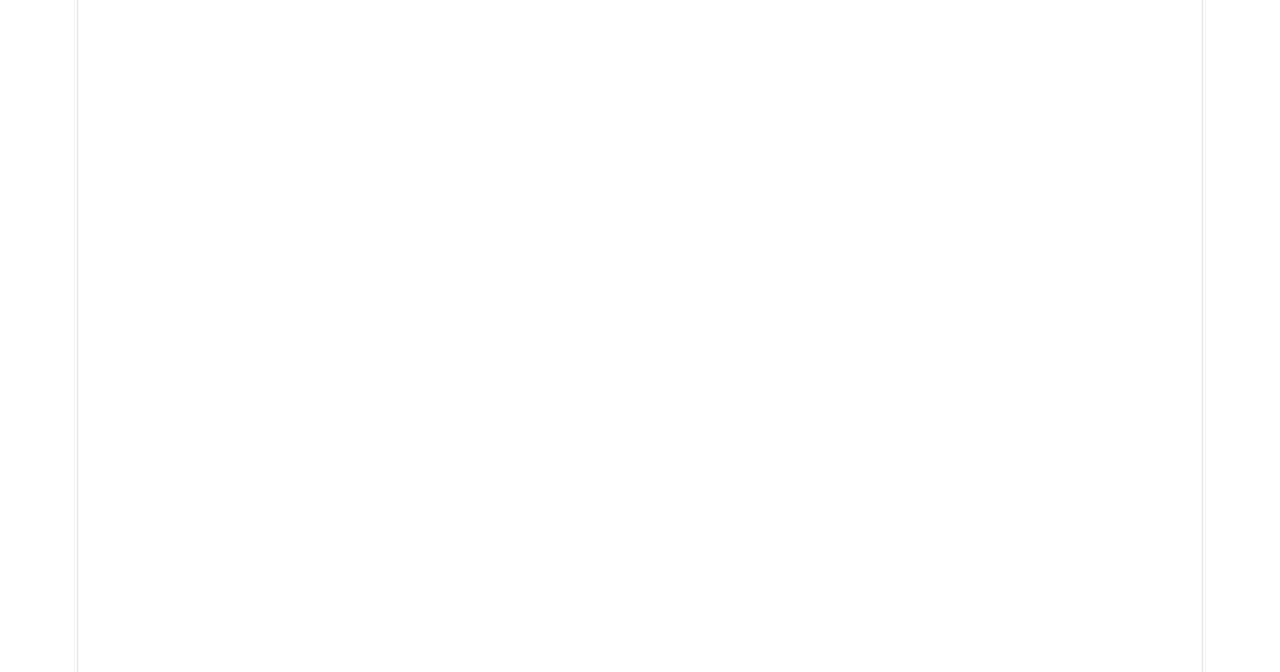
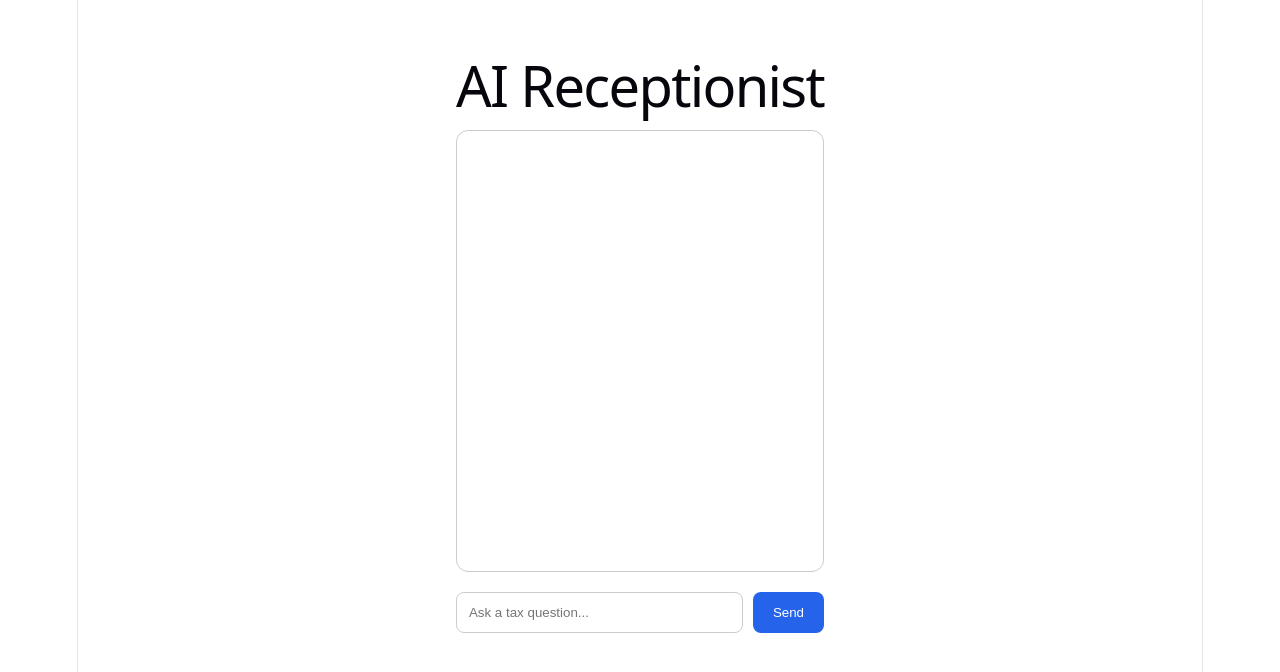
Before and after one commit to jas-michele/tax-ai-receptionist-, a React (Vite) app in the folder client/: page /chat in a window 1280 px wide. Before the commit this address had no page. Shown: the top 672 px of the page. Built offline with nearby package versions, Linux system fonts and the light colour scheme.

Commit message:
feat: add chat functionality with message input and display

```diff
--- a/client/src/App.css
+++ b/client/src/App.css
@@ -61,3 +61,101 @@
 
   margin-bottom: 15px;
 }
+
+.button-group {
+  margin-top: 15px;
+
+  display: flex;
+
+  flex-wrap: wrap;
+
+  gap: 10px;
+}
+
+.button-group button {
+  border: none;
+
+  padding: 8px 12px;
+
+  border-radius: 8px;
+
+  cursor: pointer;
+
+  background-color: #2563eb;
+
+  color: white;
+
+  font-size: 0.9rem;
+
+  transition: background-color 0.2s ease;
+}
+
+.button-group button:hover {
+  background-color: #1d4ed8;
+}
+
+.chat-container {
+  padding: 40px;
+
+  max-width: 800px;
+
+  margin: 0 auto;
+}
+
+.chat-box {
+  height: 400px;
+
+  border: 1px solid #ccc;
+
+  border-radius: 12px;
+
+  padding: 20px;
+
+  overflow-y: auto;
+
+  margin-bottom: 20px;
+
+  background: white;
+}
+
+.chat-message {
+  background-color: #e0f2fe;
+
+  padding: 10px 14px;
+
+  border-radius: 10px;
+
+  margin-bottom: 10px;
+
+  width: fit-content;
+}
+
+.chat-input-container {
+  display: flex;
+
+  gap: 10px;
+}
+
+.chat-input-container input {
+  flex: 1;
+
+  padding: 12px;
+
+  border-radius: 8px;
+
+  border: 1px solid #ccc;
+}
+
+.chat-input-container button {
+  padding: 12px 20px;
+
+  border: none;
+
+  border-radius: 8px;
+
+  background-color: #2563eb;
+
+  color: white;
+
+  cursor: pointer;
+}
--- a/client/src/App.tsx
+++ b/client/src/App.tsx
@@ -1,3 +1,4 @@
+import ChatPage from "./pages/ChatPage"
 import DashboardPage from "./pages/DashboardPage"
 import IntakePage from "./pages/IntakePage"
 import './App.css'
@@ -19,6 +20,11 @@ function App() {
         path="/dashboard"
         element={<DashboardPage />}
        />
+
+      <Route
+        path="/chat"
+        element={<ChatPage />}
+       />
     </Routes>
   )
 }
--- /dev/null
+++ b/client/src/pages/ChatPage.tsx
@@ -0,0 +1,65 @@
+import { useState } from "react";
+
+export default function ChatPage() {
+
+    const [message, setMessage] = useState("");
+
+    const [messages, setMessages] = useState<string[]>([]);
+
+    function handleSendMessage() {
+
+        if (!message.trim()) return;
+
+        setMessages([
+            ...messages,
+            message,
+        ]);
+
+        setMessage("");
+    }
+
+
+    return (
+
+        <div className="chat-container">
+
+            <h1>AI Receptionist</h1>
+
+            <div className="chat-box">
+
+                {messages.map((msg, index) => (
+
+                    <div
+                        key={index}
+                        className="chat-message"
+                    >
+                        {msg}
+                    </div>
+                ))}
+
+            </div>
+
+            <div className="chat-input-container">
+
+                <input
+                    type="text"
+                    value={message}
+                    placeholder="Ask a tax question..."
+
+                    onChange={(e) =>
+                        setMessage(e.target.value)
+                    }
+                />
+
+                <button
+                    onClick={handleSendMessage}
+                >
+                    Send
+                </button>
+
+            </div>
+
+        </div>
+    );
+
+}
--- a/client/src/pages/DashboardPage.tsx
+++ b/client/src/pages/DashboardPage.tsx
@@ -37,6 +37,26 @@ export default function DashboardPage() {
         fetchIntake();
     }, []);
 
+    function updateStatus(
+        id: number,
+        newStatus: string
+    ) {
+        const updatedIntakes = intakes.map((intake) => {
+
+            if (intake.id === id) {
+
+                return {
+                    ...intake,
+                    status: newStatus,
+                };
+            }
+
+            return intake;
+        })
+
+        setIntakes(updatedIntakes)
+    }
+
 
     return (
 
@@ -61,7 +81,7 @@ export default function DashboardPage() {
                         {intake.lastName}
                     </h3>
 
-                    <p className="status-badg">
+                    <p className="status-badge">
                         {intake.status}
                     </p>
 
@@ -89,8 +109,46 @@ export default function DashboardPage() {
                         {intake.dependents}
                     </p>
 
+                    <div className="button-group">
+
+                        <button
+                            onClick={() =>
+                                updateStatus(
+                                    intake.id,
+                                    "called"
+                                )
+                            }
+                            >
+                                Mark Called
+                            </button>
+
+                            <button
+                                onClick={() =>
+                                    updateStatus(
+                                        intake.id,
+                                        "Appointment Scheduled"
+                                    )
+                                }
+                                >
+                                    Schedule Appointment
+                                </button>
+
+                             <button
+                                onClick={() =>
+                                    updateStatus(
+                                        intake.id,
+                                        "Documents Pending"
+                                    )
+                                }
+                             >
+                                Documents Pending
+                                </button>
+                    </div>
+
                 </div>
+
             ))}
+
 
         </div>
     );
```
